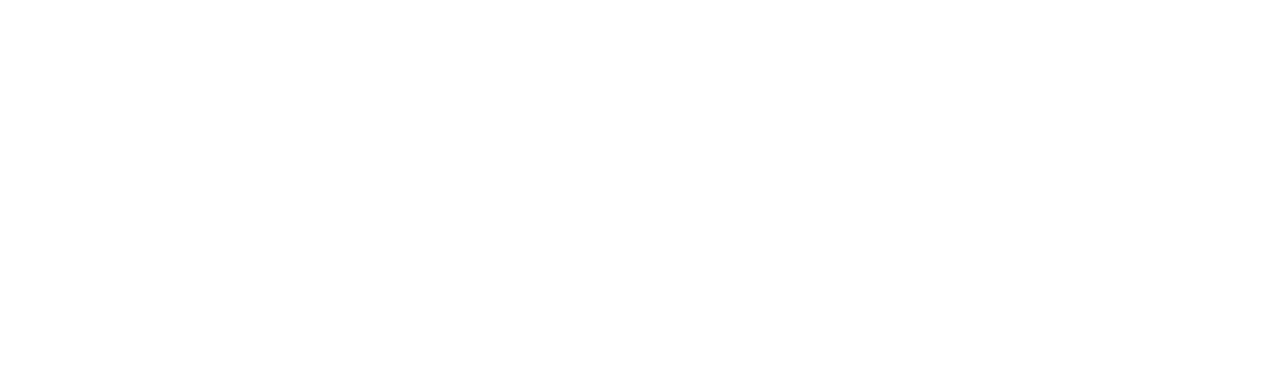
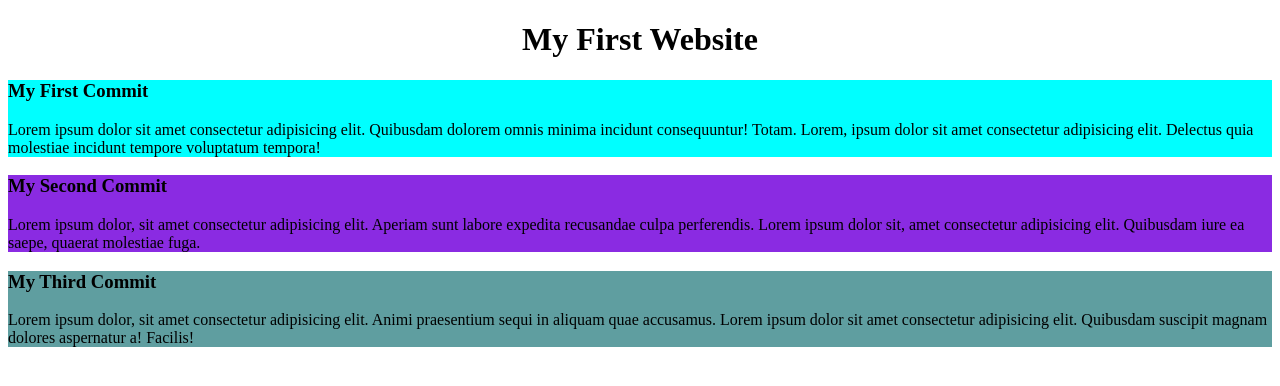
Before and after one commit to MdShariyar56/my-first-github-repo, a plain HTML site: page index.html in a window 1280 px wide. Drawn offline with Linux system fonts and the light colour scheme.

Commit message:
added the first  website

```diff
--- a/index.html
+++ b/index.html
@@ -4,8 +4,24 @@
     <meta charset="UTF-8">
     <meta name="viewport" content="width=device-width, initial-scale=1.0">
     <title>My First Ever git repo</title>
+    <link rel="stylesheet" href="style.css">
 </head>
 <body>
+    <div class="web">
+         <h1>My First Website</h1>
+    </div>
+    <div class="first">
+        <h3>My First Commit</h3>
+        <p>Lorem ipsum dolor sit amet consectetur adipisicing elit. Quibusdam dolorem omnis minima incidunt consequuntur! Totam. Lorem, ipsum dolor sit amet consectetur adipisicing elit. Delectus quia molestiae incidunt tempore voluptatum tempora!</p>
+    </div>
+    <div class="second">
+        <h3>My Second Commit</h3>
+        <p>Lorem ipsum dolor, sit amet consectetur adipisicing elit. Aperiam sunt labore expedita recusandae culpa perferendis. Lorem ipsum dolor sit, amet consectetur adipisicing elit. Quibusdam iure ea saepe, quaerat molestiae fuga.</p>
+    </div>
+    <div class="third">
+        <h3>My Third Commit</h3>
+        <p>Lorem ipsum dolor, sit amet consectetur adipisicing elit. Animi praesentium sequi in aliquam quae accusamus. Lorem ipsum dolor sit amet consectetur adipisicing elit. Quibusdam suscipit magnam dolores aspernatur a! Facilis!</p>
+    </div>
 
 </body>
 </html>
--- /dev/null
+++ b/style.css
@@ -0,0 +1,15 @@
+.web{
+    text-align: center;
+}
+
+.first{
+    background-color: aqua;
+}
+
+.second{
+    background-color: blueviolet;
+}
+
+.third{
+    background-color: cadetblue;
+}
```
